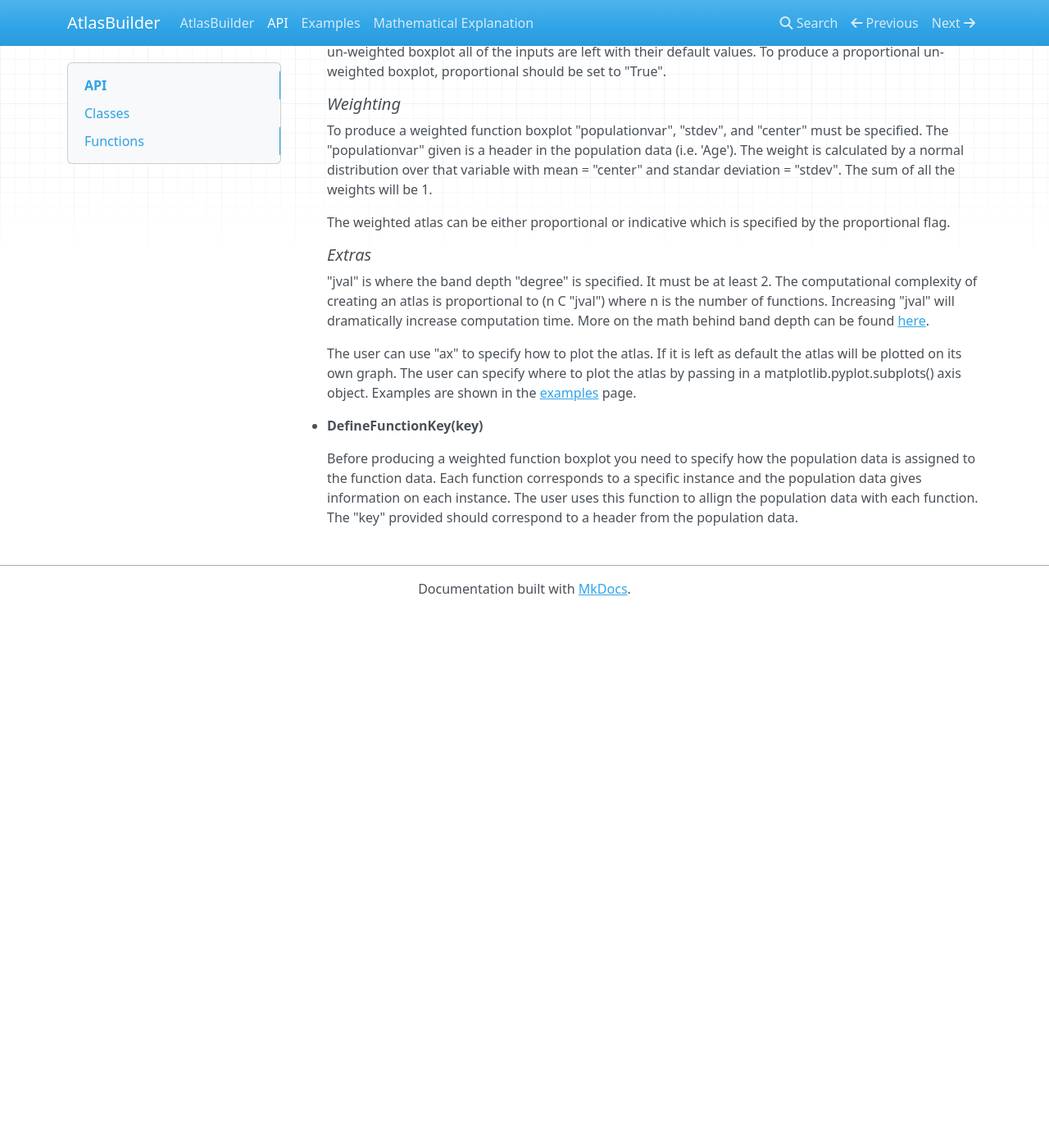
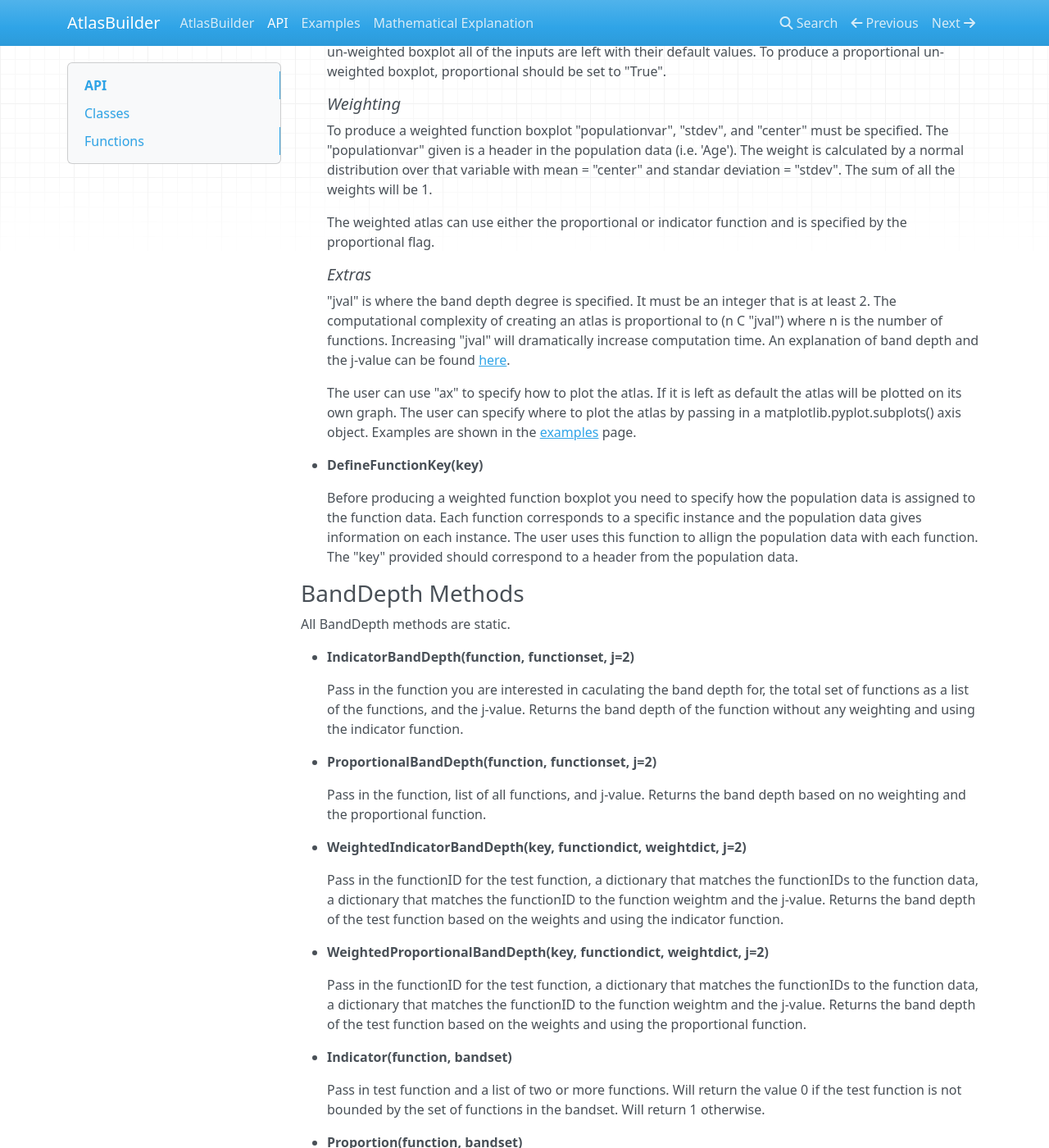
Before and after one commit to KitwareMedical/AtlasBuilder, an MkDocs documentation site: the page built from docs/docs/API.md, in a window 1280 px wide and 1400 px high, scrolled down 1485 px. Shown: the whole window at 82% size. Built offline with MkDocs 1.6.1, drawn with Linux system fonts in a browser that asks for light colours; nearby versions of some CDN libraries; before the commit the page ends 2231 px from its top, so only the background shows below that; some of the changed text lies outside the part shown.

Commit message:
Updated the documentation and finished the data input functions.
Now the user can upload data to the atlas builder from a numpy array or a list of lists.
The documentation now has complete documentation of all of the functions available to the user
an explanation of the math involved, and numerous peices of example code.

```diff
--- a/docs/docs/API.md
+++ b/docs/docs/API.md
@@ -1,7 +1,6 @@
 # API
 
 ---
-
 ## Classes
 
 1. AtlasBase
@@ -12,7 +11,7 @@
 3. Weighting
     - A static class that uses a gaussian distribution to assign each function a weight.
 4. BandDepth
-    - A static class the contains methods to calculate band-depth of the functions. These functionas are available to the user if they are needed.
+    - A static class the contains methods to calculate band-depth of the functions. These methods are available to the user if they are needed.
 
 ---
 
@@ -75,13 +74,13 @@
     is a header in the population data (i.e. 'Age'). The weight is calculated by a normal distribution over that variable with
     mean = "center" and standar deviation = "stdev". The sum of all the weights will be 1.
 
-    The weighted atlas can be either proportional or indicative which is specified by the proportional flag.
+    The weighted atlas can use either the proportional or indicator function and is specified by the proportional flag.
 
     ##### *Extras*
 
-    "jval" is where the band depth "degree" is specified. It must be at least 2. The computational complexity of creating an atlas
-    is proportional to (n C "jval") where n is the number of functions. Increasing "jval" will dramatically increase computation
-    time. More on the math behind band depth can be found [here](/Math/).
+    "jval" is where the band depth degree is specified. It must be an integer that is at least 2. The computational complexity
+    of creating an atlas is proportional to (n C "jval") where n is the number of functions. Increasing "jval" will dramatically
+    increase computation time. An explanation of band depth and the j-value can be found [here](/Math/).
 
     The user can use "ax" to specify how to plot the atlas. If it is left as default the atlas will be plotted on its own graph.
     The user can specify where to plot the atlas by passing in a matplotlib.pyplot.subplots() axis object. Examples are shown
@@ -93,3 +92,43 @@
     Each function corresponds to a specific instance and the population data gives information on each instance. The user
     uses this function to allign the population data with each function. The "key" provided should correspond to a header
     from the population data.
+
+### BandDepth Methods
+
+All BandDepth methods are static.
+
+- **IndicatorBandDepth(function, functionset, j=2)**
+
+    Pass in the function you are interested in caculating the band depth for, the total set of functions as a list of the functions,
+    and the j-value. Returns the band depth of the function without any weighting and using the indicator function.
+
+- **ProportionalBandDepth(function, functionset, j=2)**
+
+    Pass in the function, list of all functions, and j-value. Returns the band depth based on no weighting and the proportional function.
+
+- **WeightedIndicatorBandDepth(key, functiondict, weightdict, j=2)**
+
+    Pass in the functionID for the test function, a dictionary that matches the functionIDs to the function data, a dictionary that matches
+    the functionID to the function weightm and the j-value. Returns the band depth of the test function based on the weights and
+    using the indicator function.
+
+- **WeightedProportionalBandDepth(key, functiondict, weightdict, j=2)**
+
+    Pass in the functionID for the test function, a dictionary that matches the functionIDs to the function data, a dictionary that matches
+    the functionID to the function weightm and the j-value. Returns the band depth of the test function based on the weights and
+    using the proportional function.
+
+- **Indicator(function, bandset)**
+
+    Pass in test function and a list of two or more functions. Will return the value 0 if the test function is not bounded by the set of functions
+    in the bandset. Will return 1 otherwise.
+
+- **Proportion(function, bandset)**
+
+    Pass in test function and a list of two or more functions. Will return a number from 0 to 1 based on the proportion of the domain that the
+    test function is bounded by the functions in the bandset.
+
+- **GenerateFences(minimum, maximum, median)**
+
+    Pass in the functional median, first quartile function, and third quartile function. These inputs should be the same shape. Will return list of functions to represent the upper fence
+    and lower fence used to identify outliers.
```
Also changed, not shown: AtlasBuilder.py (+36 -2 lines), docs/docs/Examples.md (+3 -0 lines), docs/docs/Math.md (+16 -10 lines), docs/docs/index.md (+3 -3 lines).
